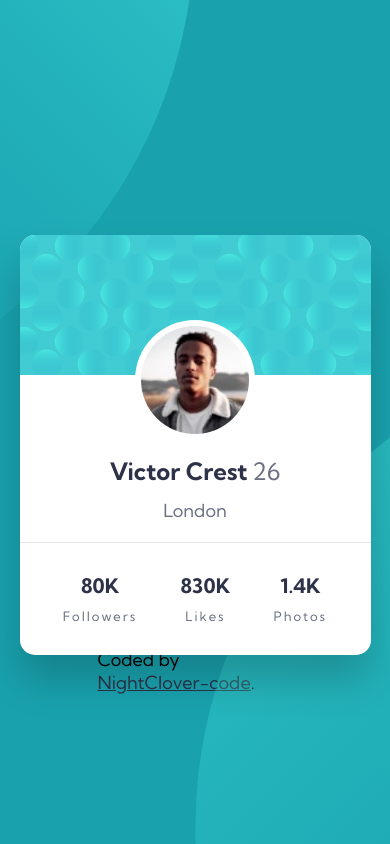
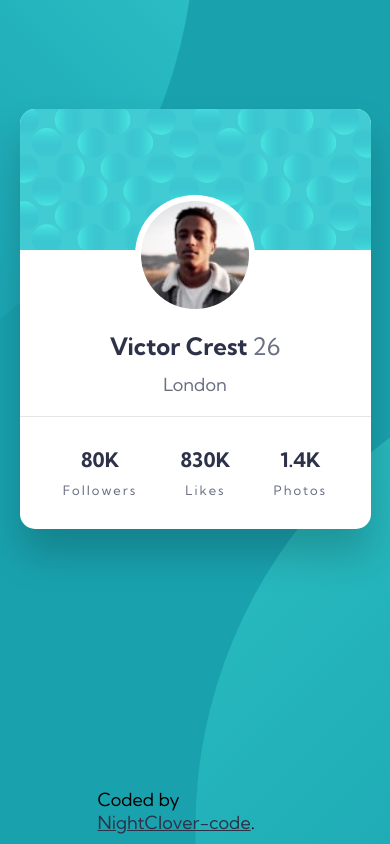
Before and after one commit to NightClover-code/profile-card-react, a React (Create React App) app: page / in a window 390 px wide. Built offline with nearby package versions, Linux system fonts and the light colour scheme.

Commit message:
trying to fix responsive design bugs

```diff
--- a/src/css/app.css
+++ b/src/css/app.css
@@ -1,18 +1,14 @@
 @import url("https://fonts.googleapis.com/css2?family=Kumbh+Sans:wght@400;700&display=swap");
 .card__container {
-  min-width: 280px;
+  min-width: 250px;
   max-width: 400px;
   width: 90%;
   margin: auto;
   position: relative;
-  padding-top: 50px;
 }
 
 .card__container .card {
-  position: absolute;
-  top: 50%;
-  -webkit-transform: translateY(50%);
-          transform: translateY(50%);
+  margin-top: calc(20% + 10vw);
   height: 420px;
   background-color: #fff;
   z-index: 10;
@@ -142,7 +138,7 @@
 
 .attribution {
   position: absolute;
-  bottom: 150px;
+  bottom: 10px;
   left: 50%;
   -webkit-transform: translateX(-50%);
           transform: translateX(-50%);
@@ -165,10 +161,11 @@
   position: relative;
   overflow: hidden;
   background: #19a2ae;
-  height: 100vh;
+  min-height: 100vh;
   width: 100%;
   margin: auto;
   font-size: 18px;
+  z-index: -2;
   font-family: 'Kumbh Sans', sans-serif;
 }
 
@@ -182,5 +179,6 @@
   position: absolute;
   left: 50%;
   top: 40%;
+  z-index: -1;
 }
 /*# sourceMappingURL=app.css.map */
--- a/src/sass/_attribution.scss
+++ b/src/sass/_attribution.scss
@@ -1,6 +1,6 @@
 .attribution {
   position: absolute;
-  bottom: 150px;
+  bottom: 10px;
   left: 50%;
   transform: translateX(-50%);
   a {
--- a/src/sass/_card.scss
+++ b/src/sass/_card.scss
@@ -1,14 +1,11 @@
 .card__container {
-  min-width: 280px;
+  min-width: 250px;
   max-width: 400px;
   width: 90%;
   margin: auto;
   position: relative;
-  padding-top: 50px;
   .card {
-    position: absolute;
-    top: 50%;
-    transform: translateY(+50%);
+    margin-top: calc(20% + 10vw);
     height: 420px;
     background-color: #fff;
     z-index: 10;
--- a/src/sass/app.scss
+++ b/src/sass/app.scss
@@ -11,10 +11,11 @@
   position: relative;
   overflow: hidden;
   background: $dark-cyan;
-  height: 100vh;
+  min-height: 100vh;
   width: 100%;
   margin: auto;
   font-size: 18px;
+  z-index: -2;
   font-family: 'Kumbh Sans', sans-serif;
   .background__top {
     position: absolute;
@@ -25,5 +26,6 @@
     position: absolute;
     left: 50%;
     top: 40%;
+    z-index: -1;
   }
 }
```
Also changed, not shown: 2 other files (tests, documents, lock files or other folders).
